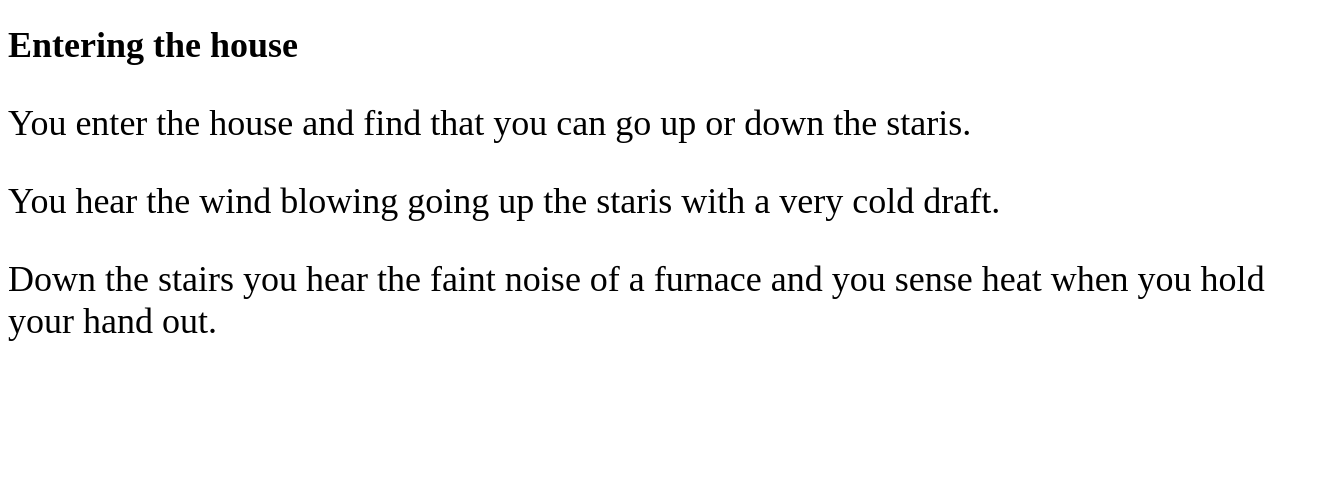
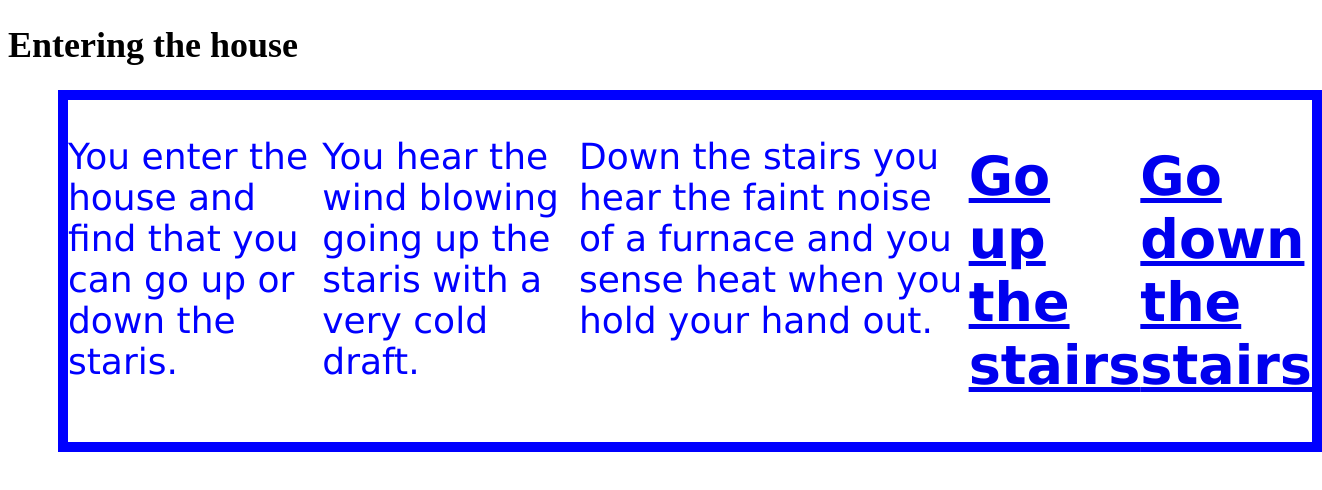
Before and after one commit to mjadams421-afk/git_game, a plain HTML site: page stage_2/index.html in a window 1280 px wide. Shown: the whole page, 1322 px wide, since content can reach past the window. Drawn offline with Linux system fonts and the light colour scheme.

Commit message:
Added more to game

```diff
--- a/stage_2/index.html
+++ b/stage_2/index.html
@@ -14,6 +14,7 @@
      <p>You enter the house and find that you can go up or down the staris.</p>
      <p>You hear the wind blowing going up the staris with a very cold draft.</p>
      <p>Down the stairs you hear the faint noise of a furnace and you sense heat when you hold your hand out.</p>
-
+     <h2 id="option1A"><a href="option1A.html">Go up the stairs</a></h2>
+     <h2 id="option1B"><a href="option1B.html">Go down the stairs</a></h2>
     </article>
     </html>
--- a/style/styles.css
+++ b/style/styles.css
@@ -2,6 +2,26 @@ html {
  font-size: 18px;
 }
 
+article {
+ display: flex;
+ position: relative;
+ left: 50px;
+ border: 10px solid blue;
+}
+
 article p {
  font-size: 2rem;
+ color: blue;
+ font-family:Verdana, Geneva, Tahoma, sans-serif;
 }
+
+article h2 {
+ font-size: 3rem;
+ color: violet;
+ font-family: Verdana, Geneva, Tahoma, sans-serif;
+ transition: color 60ms ease-in 20ms;
+}
+
+article h2:hover {
+ color: blueviolet;
+}
```
Also changed, not shown: stage_2/option1A.html (added, +9 -0 lines), stage_2/option1B.html (added, +9 -0 lines).
